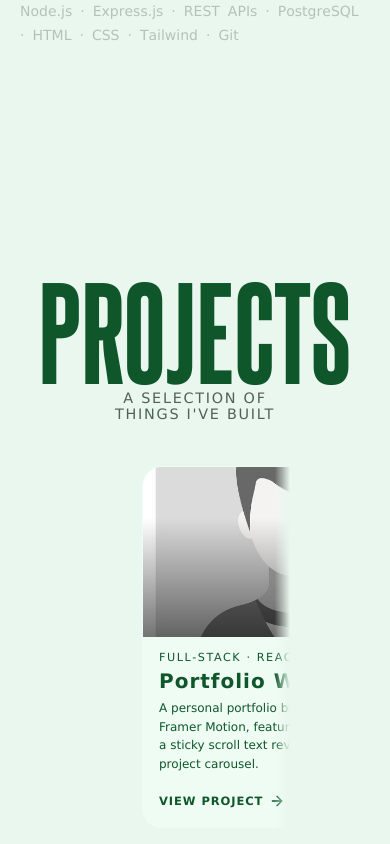
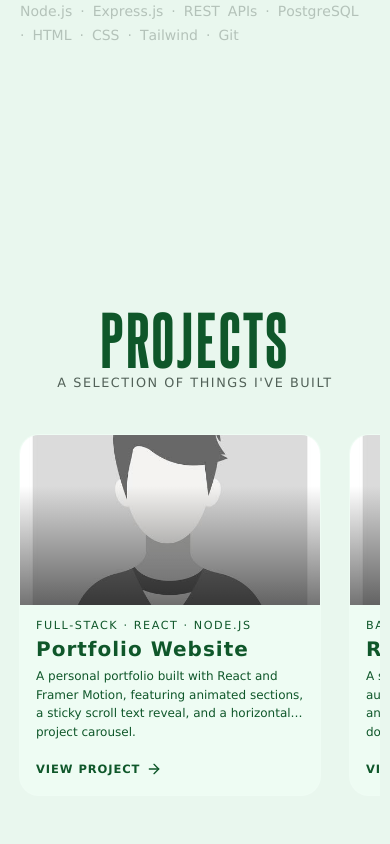
Before and after one commit to becka-1/My-Portfolio, a React (Vite) app: page / in a window 390 px wide. Shown: the part 1460-2304 px from the top of the page. Built offline with nearby package versions, Linux system fonts and the light colour scheme.

Commit message:
Make the projects section responsive

```diff
--- a/src/components/ProjectCard.css
+++ b/src/components/ProjectCard.css
@@ -10,6 +10,7 @@
   border: 1px solid rgba(255, 255, 255, 0.07);
   display: flex;
   flex-direction: column;
+  scroll-snap-align: center;
 }
 
 /* ── Image area ── */
--- a/src/components/Projects.css
+++ b/src/components/Projects.css
@@ -73,3 +73,46 @@
   will-change: transform;
   padding: 12px 4px;
 }
+
+@media (max-width: 1100px) {
+  .projects-sticky {
+    padding: 0 50px;
+  }
+
+  .projects-rail-viewport {
+    mask-image: linear-gradient(to right,
+        transparent 0%,
+        black 4%,
+        black 96%,
+        transparent 100%);
+    -webkit-mask-image: linear-gradient(to right,
+        transparent 0%,
+        black 4%,
+        black 96%,
+        transparent 100%);
+  }
+}
+
+@media (max-width: 850px) {
+  .projects-sticky {
+    padding: 0 10px; /* Greatly reduce horizontal padding so cards are fully visible */
+  }
+
+  .projects-heading {
+    padding: 0 10px;
+  }
+
+  .projects-title {
+    font-size: clamp(4rem, 15vw, 6rem);
+  }
+
+  .projects-subtitle {
+    font-size: 0.8rem;
+  }
+
+  /* Remove side shadows entirely on mobile */
+  .projects-rail-viewport {
+    mask-image: none;
+    -webkit-mask-image: none;
+  }
+}
--- a/src/components/Projects.jsx
+++ b/src/components/Projects.jsx
@@ -1,4 +1,4 @@
-import { useRef } from 'react';
+import { useRef, useState, useEffect } from 'react';
 import { motion, useScroll, useTransform } from 'framer-motion';
 import ProjectCard from './ProjectCard';
 import './Projects.css';
@@ -59,36 +59,40 @@ const PROJECTS = [
 
 /* ── Horizontal scroll carousel ── */
 const HorizontalCarousel = () => {
+  const [transformRange, setTransformRange] = useState(['20%', '-40%']);
+
+  useEffect(() => {
+    const updateRange = () => {
+      // Card rail is approx 1612px wide. We want to translate it enough so the
+      // last card is fully visible on any screen size.
+      if (window.innerWidth <= 850) {
+        // On mobile, the rail is much wider than the screen, so we need to move it further
+        setTransformRange(['5%', '-1400px']);
+      } else {
+        // Desktop default
+        setTransformRange(['20%', '-40%']);
+      }
+    };
+    updateRange();
+    window.addEventListener('resize', updateRange);
+    return () => window.removeEventListener('resize', updateRange);
+  }, []);
+
   const targetRef = useRef(null);
   const { scrollYProgress } = useScroll({ target: targetRef });
 
-  /* Maps scroll 0→1 to horizontal translation of the card rail.
-   * Rail = 5 × 300px cards + 4 × 28px gaps ≈ 1612px.
-   * Typical visible viewport ≈ 1240px → travel needed ≈ 372px ≈ 24% of rail. */
-  const x = useTransform(scrollYProgress, [0, 1], ['20%', '-40%']);
+  /* Maps scroll 0→1 to horizontal translation of the card rail. */
+  const x = useTransform(scrollYProgress, [0, 1], transformRange);
 
   return (
-    /*
-     * Tall container — 400 vh gives the scroll "room" so the sticky
-     * child stays pinned long enough to finish the horizontal animation.
-     * The ref MUST be on this element so useScroll tracks the right range.
-     */
     <section ref={targetRef} id="projects" className="projects-scroll-track">
-
-      {/* Sticky wrapper — stays glued to the viewport while parent scrolls */}
       <div className="projects-sticky">
 
-        {/* Heading lives INSIDE sticky so it scrolls with the panel */}
         <div className="projects-heading">
           <h1 className="projects-title">PROJECTS</h1>
           <p className="projects-subtitle">A selection of things I've built</p>
         </div>
 
-        {/*
-         * Viewport clip + scrollbar container.
-         * overflow-x: auto shows the horizontal scrollbar;
-         * overflow-y: hidden keeps vertical clean.
-         */}
         <div className="projects-rail-viewport">
           <motion.div className="projects-rail" style={{ x }}>
             {PROJECTS.map((card) => (
```
